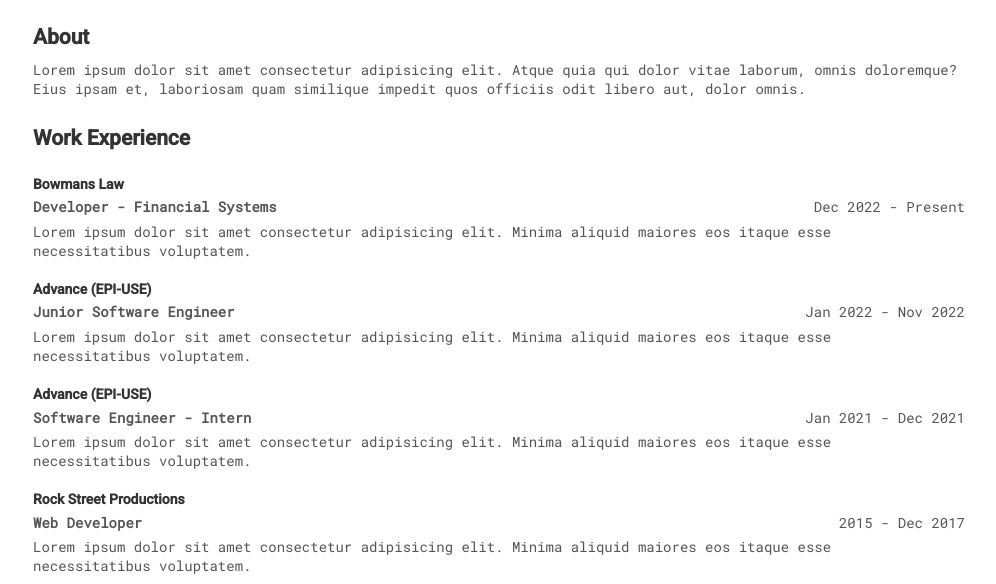
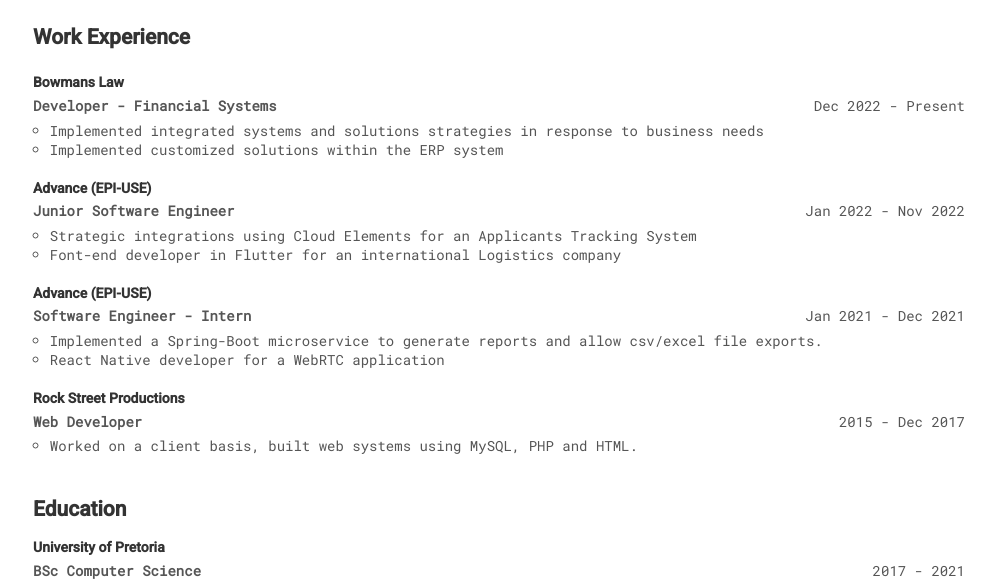
Before and after one commit to Lindo-Mlambo/personal, a plain HTML site: page index.html in a window 1280 px wide. Shown: the part 216-800 px from the top of the page, without its empty margins (141-1137 px from the left). Drawn offline with Linux system fonts and the light colour scheme.

Commit message:
Populate work experience section with relevant information

```diff
--- a/css/style.css
+++ b/css/style.css
@@ -92,6 +92,10 @@ section#intro .profile-picture {
 .experience-item .description {
   max-width: 92%;
 }
+.experience-item .description ul {
+  margin: 0em 1.2em;
+  list-style-type: circle;
+}
 
 div.skills-container {
   display: flex;
--- a/index.html
+++ b/index.html
@@ -90,14 +90,14 @@
           <div class="profile-picture"></div>
         </div>
       </section>
-      <section id="about">
+      <!-- <section id="about">
         <h1>About</h1>
         <p>
           Lorem ipsum dolor sit amet consectetur adipisicing elit. Atque quia
           qui dolor vitae laborum, omnis doloremque? Eius ipsam et, laboriosam
           quam similique impedit quos officiis odit libero aut, dolor omnis.
         </p>
-      </section>
+      </section> -->
       <section id="experience">
         <h1>Work Experience</h1>
         <div class="experience-container">
--- a/js/script.js
+++ b/js/script.js
@@ -4,29 +4,28 @@ const experience = [
     organization: "Bowmans Law",
     role: "Developer - Financial Systems",
     dates: "Dec 2022 - Present",
-    description:
-      "Lorem ipsum dolor sit amet consectetur adipisicing elit. Minima aliquid maiores eos itaque esse necessitatibus voluptatem.",
+    description: `<ul><li>Implemented integrated systems and solutions strategies in response to business needs</li>
+      <li>Implemented customized solutions within the ERP system</li></ul>`,
   },
   {
     organization: "Advance (EPI-USE)",
     role: "Junior Software Engineer",
     dates: "Jan 2022 - Nov 2022",
-    description:
-      "Lorem ipsum dolor sit amet consectetur adipisicing elit. Minima aliquid maiores eos itaque esse necessitatibus voluptatem.",
+    description: `<ul><li>Strategic integrations using Cloud Elements for an Applicants Tracking System</li>
+      <li>Font-end developer in Flutter for an international Logistics company</li></ul>`,
   },
   {
     organization: "Advance (EPI-USE)",
     role: "Software Engineer - Intern",
     dates: "Jan 2021 - Dec 2021",
-    description:
-      "Lorem ipsum dolor sit amet consectetur adipisicing elit. Minima aliquid maiores eos itaque esse necessitatibus voluptatem.",
+    description: `<ul><li>Implemented a Spring-Boot microservice to generate reports and allow csv/excel file exports.</li>
+      <li>React Native developer for a WebRTC application</li></ul>`,
   },
   {
     organization: "Rock Street Productions",
     role: "Web Developer",
     dates: "2015 - Dec 2017",
-    description:
-      "Lorem ipsum dolor sit amet consectetur adipisicing elit. Minima aliquid maiores eos itaque esse necessitatibus voluptatem.",
+    description: `<ul><li>Worked on a client basis, built web systems using MySQL, PHP and HTML.</li></ul>`,
   },
 ];
 const skills = [
@@ -62,7 +61,7 @@ const renderExperience = (container, htmlTemplate, experienceObject) => {
   addTextToElement(clone, ".organization", experienceObject.organization);
   addTextToElement(clone, ".position strong", experienceObject.role);
   addTextToElement(clone, ".position span", experienceObject.dates);
-  addTextToElement(clone, ".description", experienceObject.description);
+  clone.querySelector(".description").innerHTML = experienceObject.description;
 
   container.appendChild(clone);
 };
```
